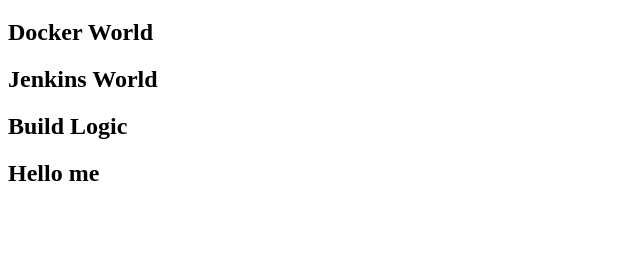
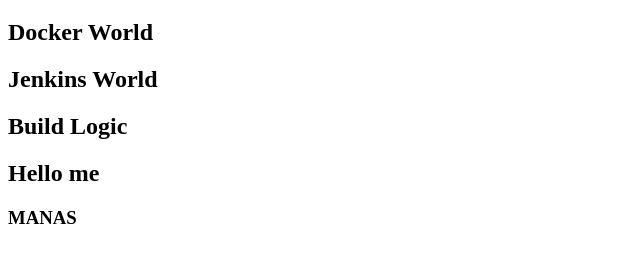
Before and after one commit to xNORAGAMIx/CI-CD, a plain HTML site: page index.html in a window 1280 px wide. Shown: the part 61-324 px from the top of the page, without its empty margins (0-640 px from the left). Drawn offline with Linux system fonts and the light colour scheme.

Commit message:
hfdjhjsdj

```diff
--- a/index.html
+++ b/index.html
@@ -11,4 +11,5 @@
     <h2>Jenkins World</h2>
     <h2>Build Logic</h2>
     <h2>Hello me</h2>
+    <h3>MANAS</h3>
 </html>
```
